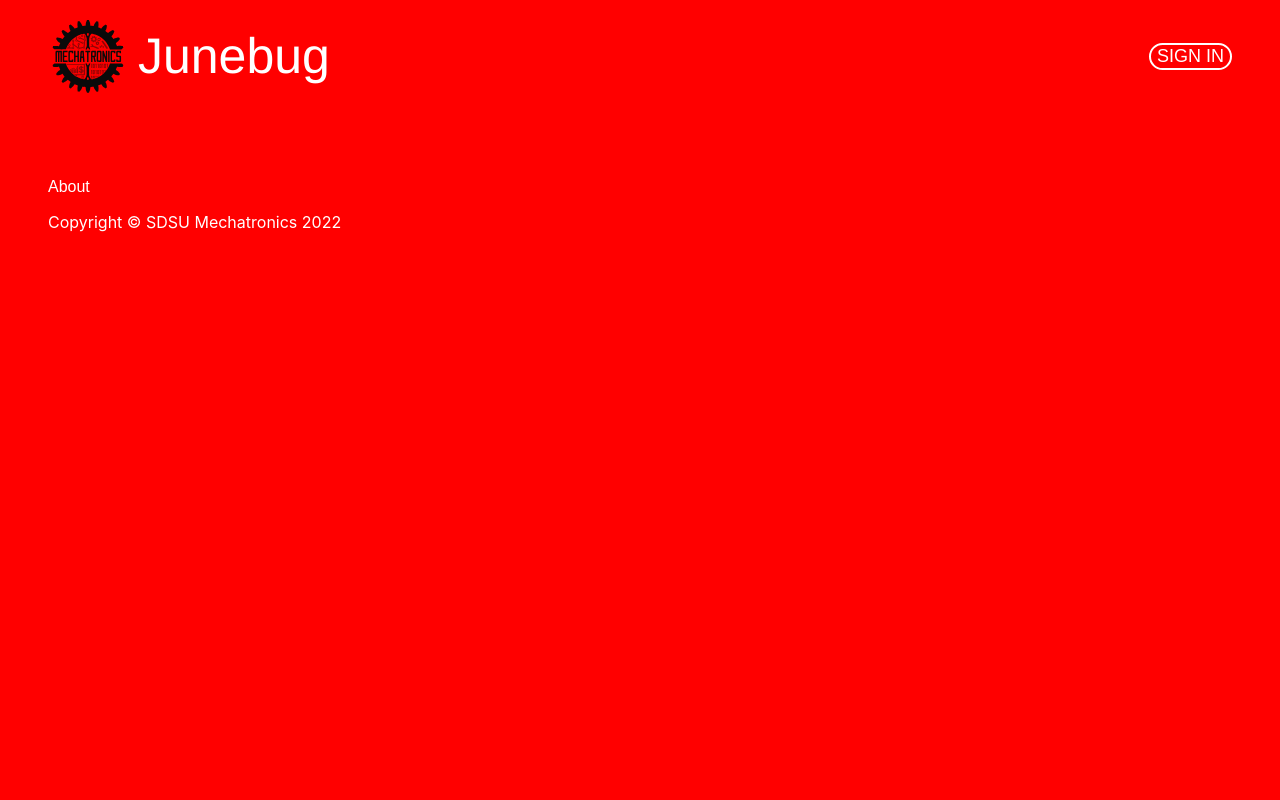
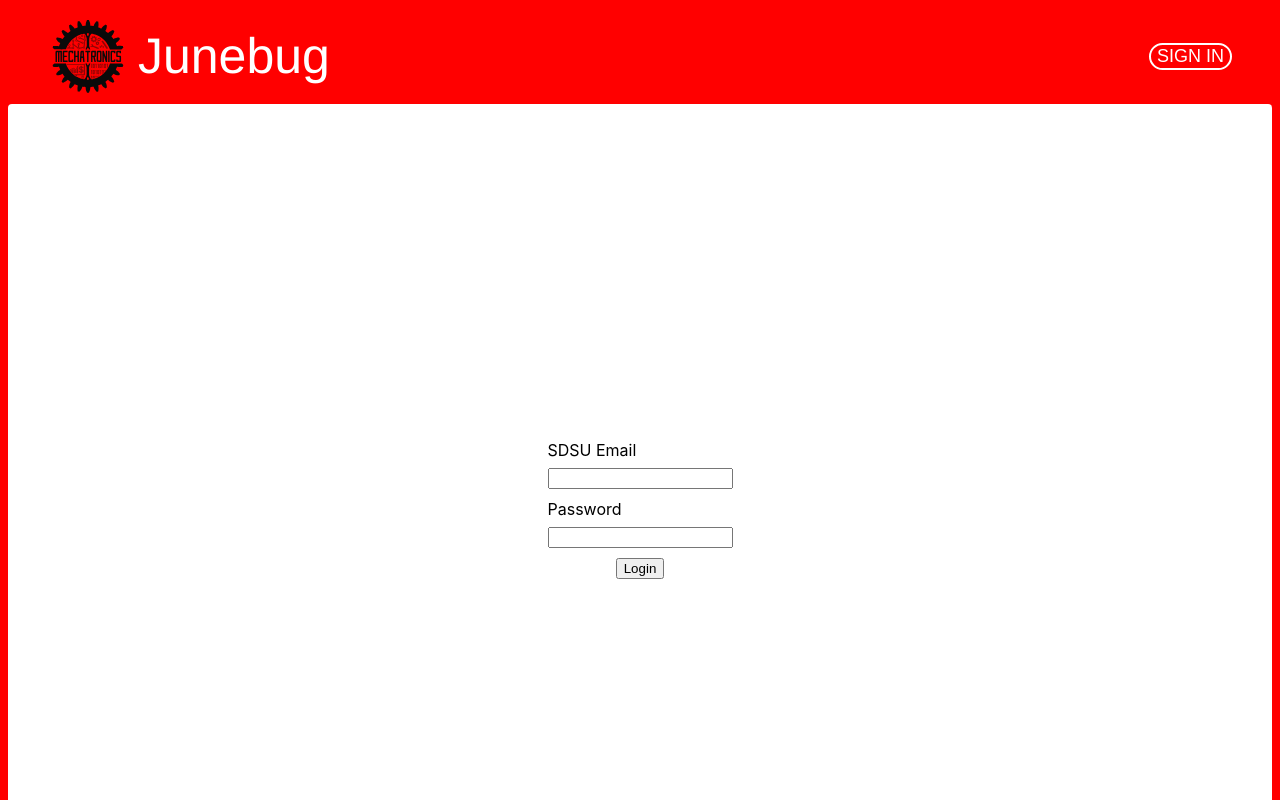
Before and after one commit to Mechatronics-SDSU/Junebug_website, a React (Create React App) app in the folder my-app/: page /login in a window 1280 px wide. Shown: the top 800 px of the page. Built offline with nearby package versions, Linux system fonts and the light colour scheme.

Commit message:
Added React login page

```diff
--- a/my-app/src/App.css
+++ b/my-app/src/App.css
@@ -47,6 +47,25 @@ body {
   padding: 1em 6em;
 }
 
-  .about p{
-    text-align: justify;
-  }
+
+.login {
+  background-color: white;
+  display: flex;
+  align-items: center;
+  justify-content: center;
+  flex-direction: column;
+  gap: 20px;
+  height: 100vh;
+}
+
+.login-container  {
+  display: flex;
+  flex-direction: column;
+  gap: 8px;
+  margin: 10px;
+}
+
+.login-btn-container {
+  display: flex;
+  justify-content: center;
+}
--- a/my-app/src/App.jsx
+++ b/my-app/src/App.jsx
@@ -5,6 +5,7 @@ import {
   About,
   Home,
   Footer,
+  Login,
 } from "./components";
 
 
@@ -16,6 +17,7 @@ function App() {
         <Routes>
           <Route path="/" element={<Home />} />
           <Route path="/about" element={<About />} />
+          <Route path="/login" element={<Login />} />
         </Routes>
       </div>
       <Footer />
--- a/my-app/src/components/Button/Button.jsx
+++ b/my-app/src/components/Button/Button.jsx
@@ -3,7 +3,7 @@ import "./button.css";
 
 function Button (props) {
     return (
-        <Link to='/' className="btn-container">
+        <Link to='/login' className="btn-container">
             <button className="btn">{props.name}</button>
         </Link>
     );
--- a/my-app/src/components/Pages/About.jsx
+++ b/my-app/src/components/Pages/About.jsx
@@ -8,22 +8,22 @@ function About() {
         <p>Our team is compose of Mechanical, Electrical, Software, and Business sub-divisions.</p>
       </div>
 
-      <div className="main-mech">
+      <div className="main-left">
         <h2>Mechanical</h2>
         <p>Mechanical members fully designs our vehicles in Solidworks as well as integrates their systems, including pneumatics. They are responsible for stress analysis and mechanical testing. Designs are also prototyped and fabricated, with welding and anodizing outsourced. </p>
       </div>
 
-      <div className="main-soft">
+      <div className="main-right">
         <h2>Software</h2>
         <p>Software members research and develop algorithms as well as write the code to control the vehicles. They also create a graphical user interface to allow simple user interaction with the code and are responsible for the vehicle's computer vision system.</p>
       </div>
 
-      <div className="main-elect">
+      <div className="main-left">
         <h2>Electrical</h2>
         <p>Electrical members design and fabricate our electrical boards and wire their circuits. They solder and test the connections in the boards that allow the electrical components to communicate with the main computer and populate our systems, including sensors, actuators, and thrusters, to vehicles. </p>
       </div>
 
-      <div className="main-bus">
+      <div className="main-right">
         <h2>Business</h2>
         <p>Business members understand the day to day operations of running an engineering organization in a startup envoirnment. They are responsiable for reaching out to sponsors, conduct market research, produce club advertisements and merchandise.</p>
       </div>
--- /dev/null
+++ b/my-app/src/components/Pages/Login.jsx
@@ -0,0 +1,21 @@
+function Login() {
+    return (
+        <div className="login">
+            <form>
+                <div className="login-container">
+                    <label>SDSU Email</label>
+                    <input type="email" name="email" required/>
+                </div>
+                <div className="login-container">
+                    <label>Password</label>
+                    <input type="password" name="pass" required/>
+                </div>
+                <div className="login-btn-container">
+                    <input type="submit" value="Login"/>
+                </div>
+            </form>
+        </div>
+    );
+}
+
+export default Login;
--- a/my-app/src/components/index.js
+++ b/my-app/src/components/index.js
@@ -3,3 +3,4 @@ export { default as Footer } from "./Footer/Footer";
 export { default as Home } from "./Pages/Home";
 export { default as About } from "./Pages/About";
 export { default as Button } from "./Button/Button";
+export { default as Login } from "./Pages/Login";
```
